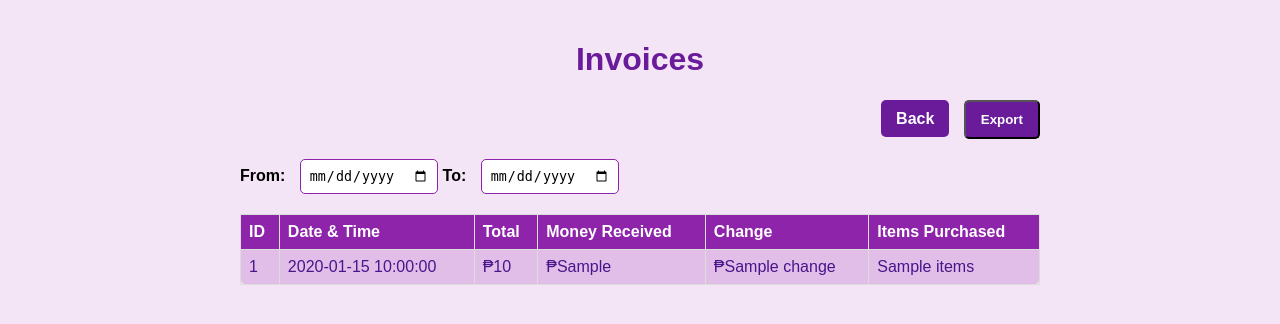
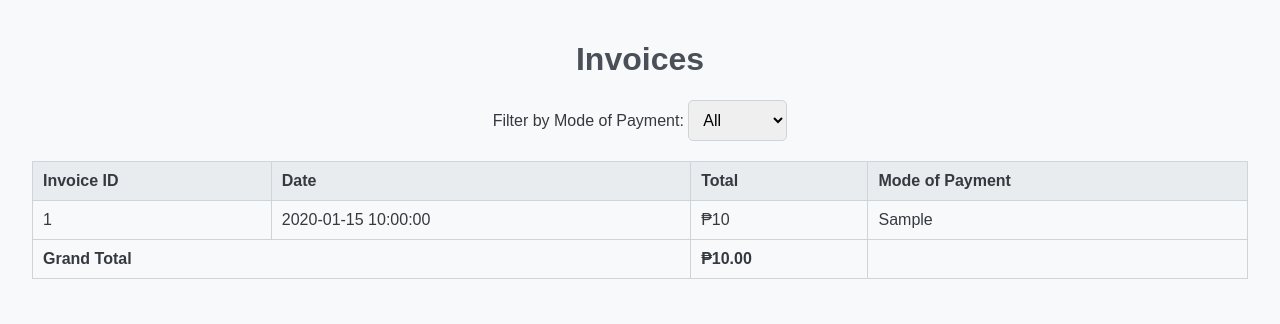
Before and after one commit to skullmatrix/HnSRamyeon, a Flask app: template templates/invoices.html in a window 1280 px wide. Shown: the top 324 px of the page. Run offline with Flask 2, Linux system fonts and the light colour scheme; the template is opened without the code that fills it: most values are stand-ins (such as "Sample title", 1, 10 or a date in 2020).

Commit message:
Update invoices.html

```diff
--- a/templates/invoices.html
+++ b/templates/invoices.html
@@ -7,124 +7,111 @@
     <style>
         body {
             font-family: Arial, sans-serif;
-            max-width: 800px;
+            background-color: #f8f9fa;
+            color: #343a40;
+            max-width: 95%;
             margin: auto;
             padding: 20px;
-            background-color: #f3e5f5;
-            color: #4a148c;
         }
         h1 {
             text-align: center;
-            color: #6a1b9a;
+            font-size: 32px;
+            color: #495057;
         }
-        .nav {
-            text-align: right;
+        .filter-bar {
             margin-bottom: 20px;
+            text-align: center;
         }
-        .nav a, .button {
-            padding: 10px 15px;
-            background-color: #6a1b9a; /* Updated to match the export button */
-            color: white;
-            text-decoration: none;
+        .filter-bar select {
+            padding: 10px;
+            font-size: 16px;
             border-radius: 5px;
-            font-weight: bold;
-            margin-left: 10px; /* Add some spacing between buttons */
-        }
-        .nav a:hover, .button:hover {
-            background-color: #4a148c;
+            border: 1px solid #ced4da;
         }
         table {
             width: 100%;
             border-collapse: collapse;
             margin-top: 20px;
-            background-color: #e1bee7;
-            border-radius: 8px;
+        }
+        table, th, td {
+            border: 1px solid #ced4da;
         }
         th, td {
-            border: 1px solid #ddd;
-            padding: 8px;
+            padding: 10px;
             text-align: left;
         }
         th {
-            background-color: #8e24aa;
-            color: white;
+            background-color: #e9ecef;
         }
-        .filter-container {
-            margin-bottom: 20px;
-        }
-        .filter-container label {
+        .total-row {
             font-weight: bold;
-            color: black; /* Black text color for labels */
-        }
-        .filter-container input {
-            padding: 8px;
-            margin-left: 10px;
-            background-color: white; /* White background for inputs */
-            color: black; /* Black text color for inputs */
-            border: 1px solid #8e24aa;
-            border-radius: 5px;
         }
     </style>
 </head>
 <body>
     <h1>Invoices</h1>
 
-    <div class="nav">
-        <a href="/" class="button">Back</a>
-        <button class="button" onclick="exportInvoices()">Export</button> <!-- Changed to "Export" -->
+    <div class="filter-bar">
+        <label for="payment-mode-filter">Filter by Mode of Payment:</label>
+        <select id="payment-mode-filter" onchange="filterInvoices()">
+            <option value="all">All</option>
+            <option value="CASH">CASH</option>
+            <option value="GCASH">GCASH</option>
+        </select>
     </div>
 
-    <div class="filter-container">
-        <label for="from-date">From:</label>
-        <input type="date" id="from-date" onchange="filterInvoices()">
-        <label for="to-date">To:</label>
-        <input type="date" id="to-date" onchange="filterInvoices()">
-    </div>
-
-    <table id="invoices-table">
+    <table>
+        <thead>
             <tr>
-            <th>ID</th>
-            <th>Date & Time</th>
+                <th>Invoice ID</th>
+                <th>Date</th>
                 <th>Total</th>
-            <th>Money Received</th>
-            <th>Change</th>
-            <th>Items Purchased</th>
+                <th>Mode of Payment</th>
             </tr>
+        </thead>
+        <tbody id="invoice-table-body">
             {% for invoice in invoices %}
-        <tr class="invoice-row" data-date="{{ invoice['time'] }}">
-            <td>{{ invoice['id'] }}</td>
-            <td>{{ invoice['time'] }}</td>
-            <td>₱{{ invoice['total'] }}</td>
-            <td>₱{{ invoice['money_received'] }}</td>
-            <td>₱{{ invoice['change'] }}</td>
-            <td>{{ invoice['items'] }}</td>
+            <tr data-payment-mode="{{ invoice.payment_mode }}">
+                <td>{{ invoice.id }}</td>
+                <td>{{ invoice.date }}</td>
+                <td class="total-cell">₱{{ invoice.total }}</td>
+                <td>{{ invoice.payment_mode }}</td>
             </tr>
             {% endfor %}
+        </tbody>
+        <tfoot>
+            <tr class="total-row">
+                <td colspan="2">Grand Total</td>
+                <td id="grand-total">₱0.00</td>
+                <td></td>
+            </tr>
+        </tfoot>
     </table>
 
     <script>
         function filterInvoices() {
-            const fromDate = document.getElementById('from-date').value;
-            const toDate = document.getElementById('to-date').value;
-            const rows = document.querySelectorAll('.invoice-row');
+            const filter = document.getElementById("payment-mode-filter").value;
+            const rows = document.querySelectorAll("#invoice-table-body tr");
+            let total = 0;
 
             rows.forEach(row => {
-                const date = row.getAttribute('data-date').split(' ')[0]; // Get only the date part
-                if ((fromDate && date < fromDate) || (toDate && date > toDate)) {
-                    row.style.display = 'none'; // Hide the row
+                const mode = row.getAttribute("data-payment-mode");
+                const amount = parseFloat(row.querySelector(".total-cell").textContent.replace('₱', ''));
+
+                if (filter === "all" || mode === filter) {
+                    row.style.display = "table-row";
+                    total += amount;  // Add to total if row is visible
                 } else {
-                    row.style.display = ''; // Show the row
+                    row.style.display = "none";
                 }
             });
+
+            // Update the grand total display
+            document.getElementById("grand-total").textContent = '₱' + total.toFixed(2);
         }
 
-        function exportInvoices() {
-            const fromDate = document.getElementById('from-date').value;
-            const toDate = document.getElementById('to-date').value;
-
-            // Redirect to the export endpoint with date parameters
-            window.location.href = `/export_invoices?from=${fromDate}&to=${toDate}`;
-        }
+        // Initial calculation when the page loads
+        filterInvoices();
     </script>
 </body>
 </html>
```
Lines whose indentation alone changed are shown as unchanged.
